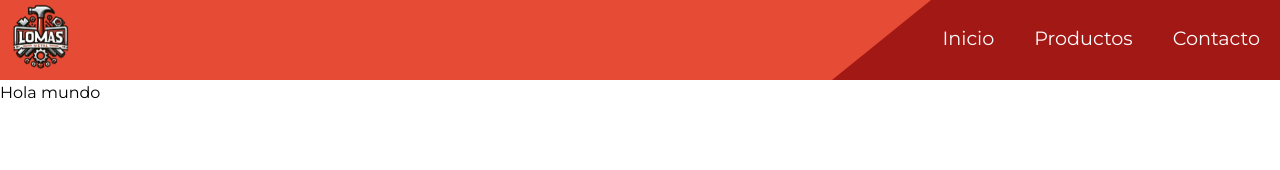
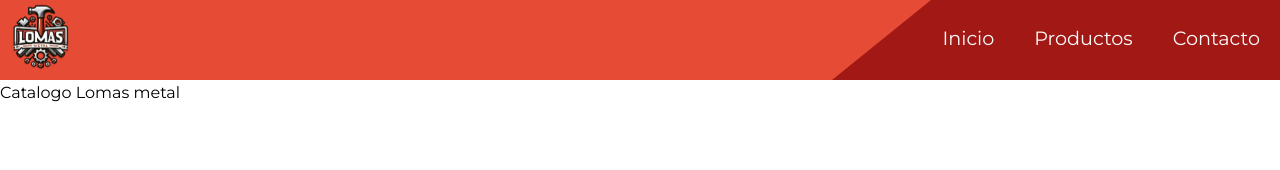
Before and after one commit to AilenFranco43/LomasMetal, a Next.js app: page / in a window 1280 px wide. Shown: the top 170 px of the page. Built offline with nearby package versions, Linux system fonts and the light colour scheme.

Commit message:
prueba 1

```diff
--- a/src/app/page.js
+++ b/src/app/page.js
@@ -1,6 +1,6 @@
 
 export default function Home() {
   return (
-    <div>Hola mundo</div>
+    <div>Catalogo Lomas metal</div>
   );
 }
```
